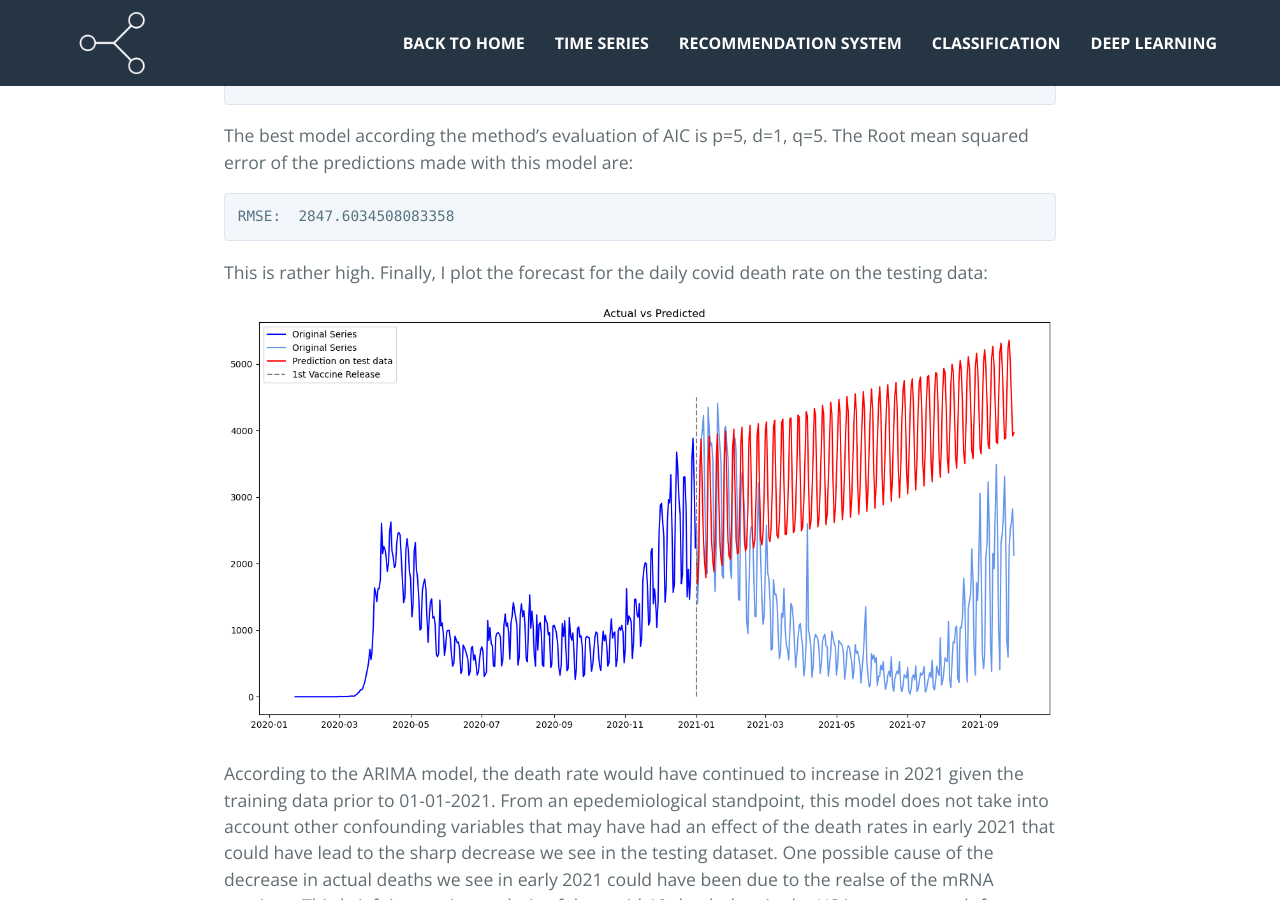
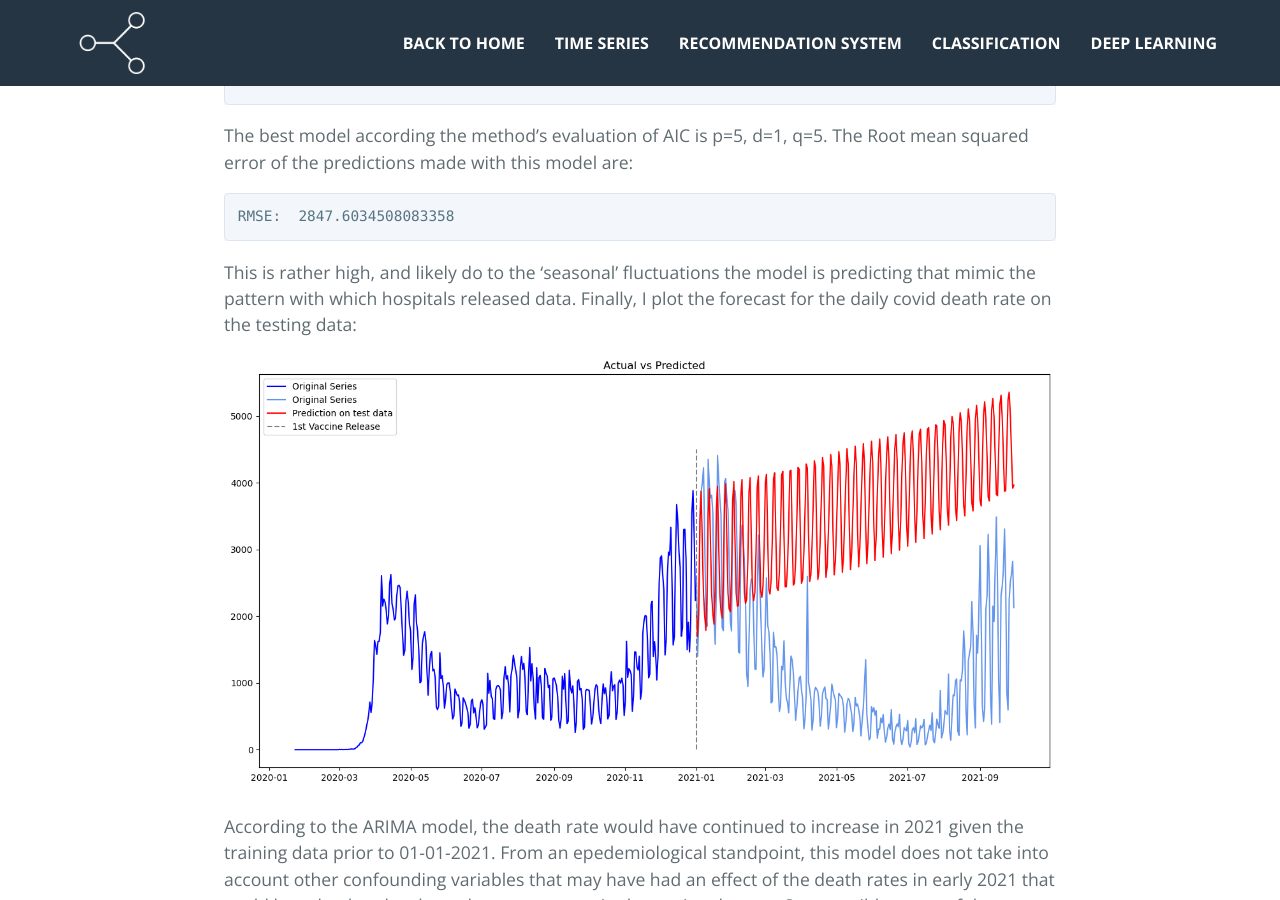
Before and after one commit to benjamin-j-cooper/benjamin-j-cooper.github.io, a Jekyll site: the page built from docs/tsa.md, in a window 1280 px wide and 900 px high, scrolled down 5788 px. Built offline with Jekyll 4.4.1, drawn with Linux system fonts in a browser that asks for light colours; nearby versions of some CDN libraries.

Commit message:
updated conclusions

```diff
--- a/docs/_includes/projects/tsa_project.md
+++ b/docs/_includes/projects/tsa_project.md
@@ -116,7 +116,7 @@ The best model according the method's evaluation of AIC is p=5, d=1, q=5. The Ro
 
     RMSE:  2847.6034508083358
 
-This is rather high. Finally, I plot the forecast for the daily covid death rate on the testing data:
+This is rather high, and likely do to the 'seasonal' fluctuations the model is predicting that mimic the pattern with which hospitals released data. Finally, I plot the forecast for the daily covid death rate on the testing data:
 
 
 ![png](assets/images/tsa_files/covid19_analysis_clean_32_0.png)
```
